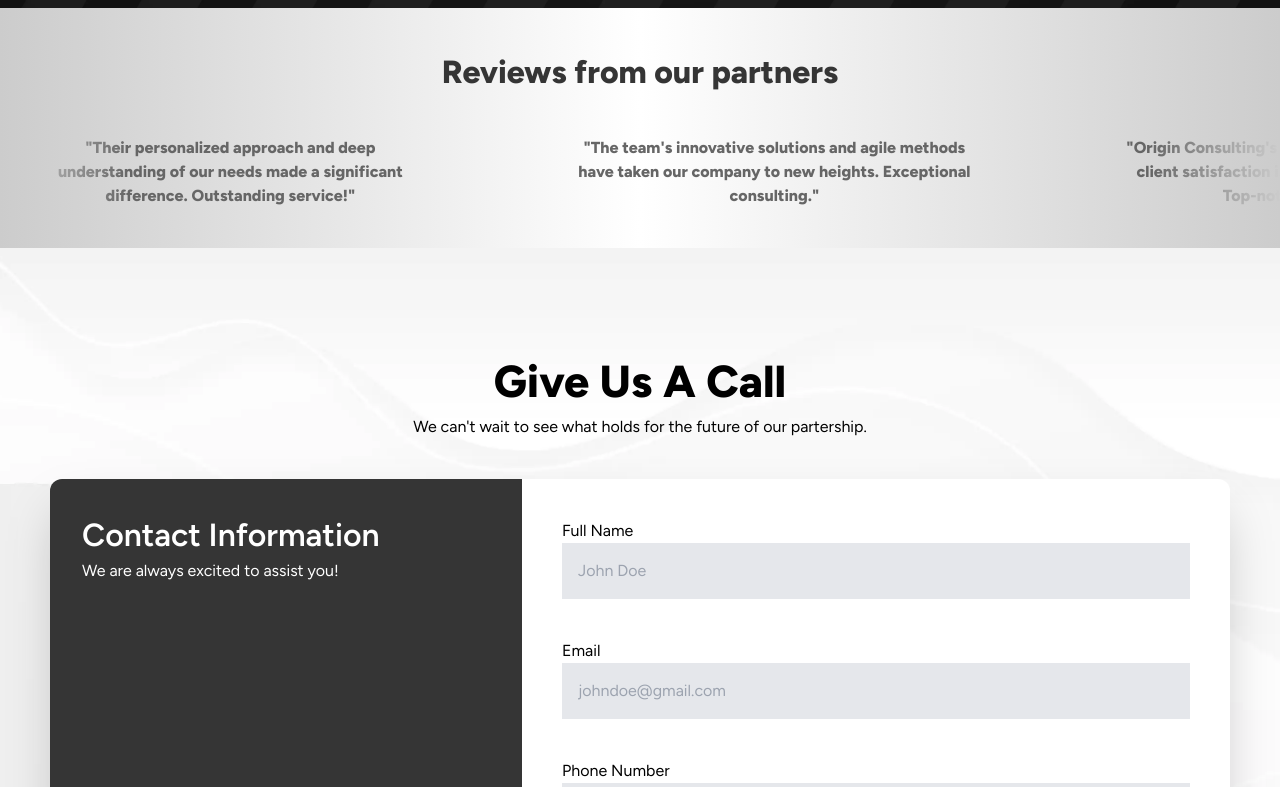
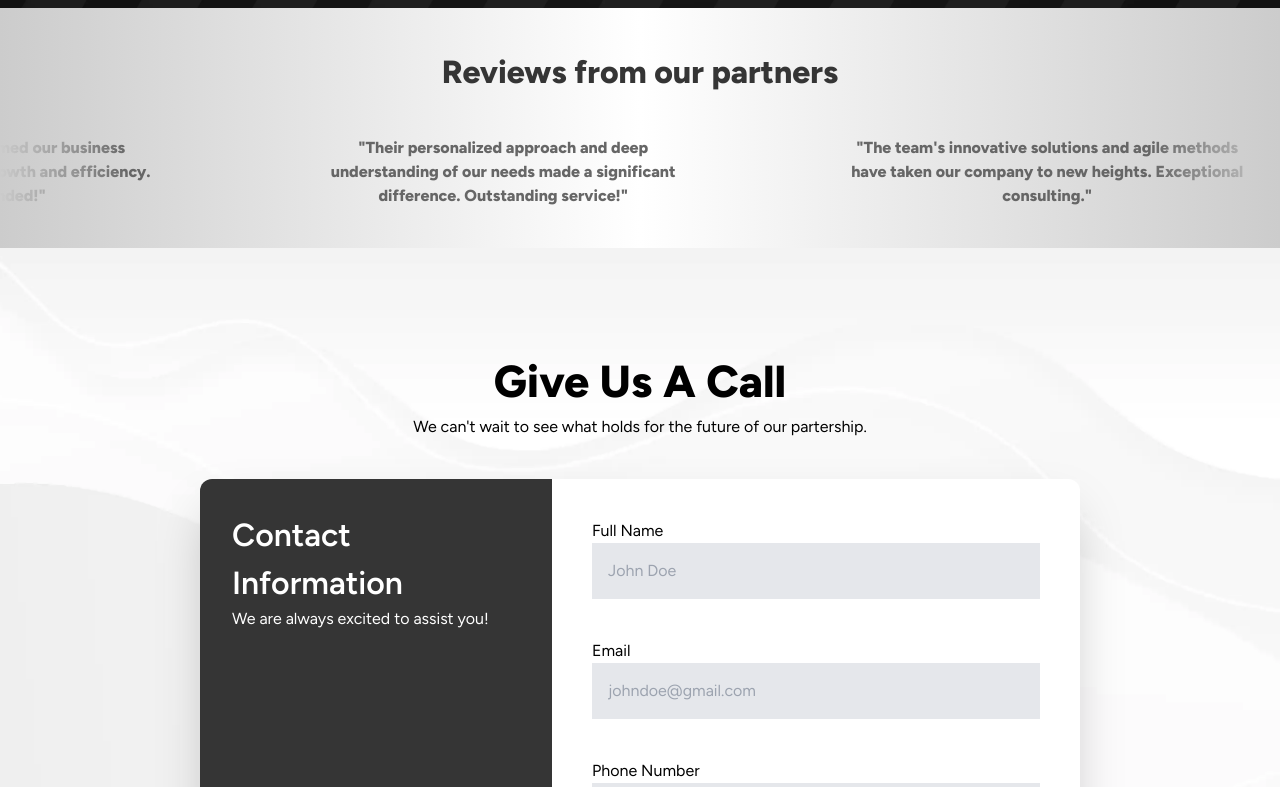
Before and after one commit to dldnlee/valtix-consulting, a Next.js app: page / in a window 1280 px wide. Shown: the part 2280-3067 px from the top of the page. Built offline with nearby package versions, Linux system fonts and the light colour scheme.

Commit message:
[Style] - Minor style changes

```diff
--- a/app/sections/SectionFive.tsx
+++ b/app/sections/SectionFive.tsx
@@ -2,7 +2,7 @@ import { ContactForm } from "../global-components/ContactForm"
 
 export default function SectionFive() {
   return (
-    <div className='p-medium-padding flex flex-col items-center gap-10 bg-white-abstract-pattern-2 bg-no-repeat bg-cover text-black bg-center md:py-[100px] lg:py-[100px]'>
+    <div className='p-default-padding flex flex-col items-center gap-10 bg-white-abstract-pattern-2 bg-no-repeat bg-cover text-black bg-center md:py-[100px] lg:py-[100px]'>
       <div className='text-center'>
         <h2 className='text-3xl font-extrabold'>Give Us A Call</h2>
         <p>We can&apos;t wait to see what holds for the future of our partership.</p>
--- a/app/styles.css
+++ b/app/styles.css
@@ -10,8 +10,7 @@
 }
 
 .sliding-banner {
-  animation: swipe 6s linear infinite backwards;
-  animation-duration: 20s;
+  animation: swipe 20000 linear infinite backwards;
 }
 
 /* Backgrounds for the main banner */
--- a/tailwind.config.ts
+++ b/tailwind.config.ts
@@ -29,7 +29,7 @@ const config: Config = {
         }
       },
       animation: {
-        'infinite-scroll': 'infinite-scroll 30s linear infinite',
+        'infinite-scroll': 'infinite-scroll 60s linear infinite',
       },
       colors: {
         "gray-1": "#353535",
```
